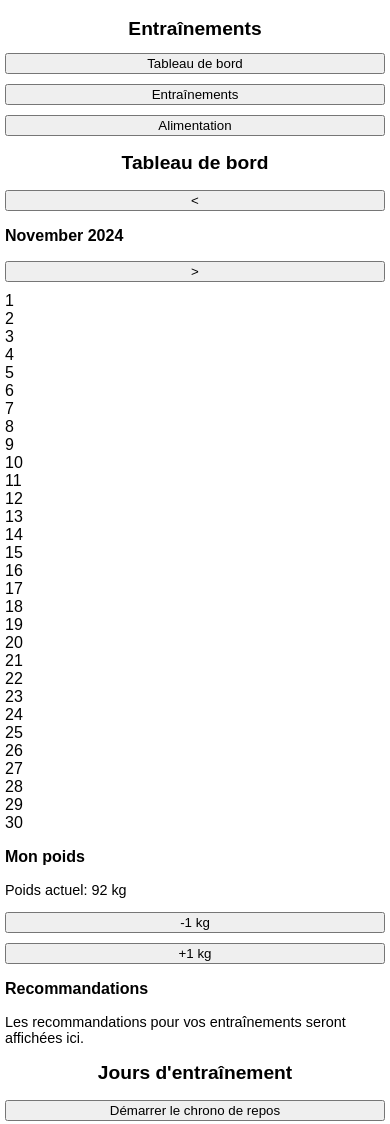
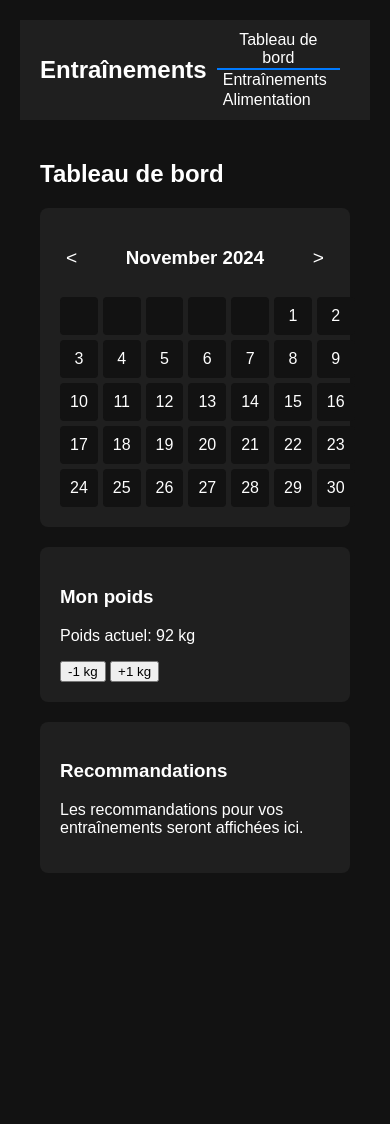
Before and after one commit to docaminem/docaminem, a plain HTML site: page index.html in a window 390 px wide. Shown: the top 1124 px of the page. After the commit the page ends 933 px from the top, so only its background shows below. Drawn offline with Linux system fonts and the light colour scheme.

Commit message:
Update styles.css

```diff
--- a/styles.css
+++ b/styles.css
@@ -1,86 +1,153 @@
 body {
     font-family: Arial, sans-serif;
-    background-color: #f4f4f4;
+    background-color: #121212;
+    color: #ffffff;
     margin: 0;
     padding: 0;
 }
 
 .container {
-    max-width: 800px;
+    max-width: 100%;
     margin: auto;
     padding: 20px;
-    background: #fff;
-    box-shadow: 0 0 10px rgba(0, 0, 0, 0.1);
 }
 
-h1, h2 {
+header {
+    display: flex;
+    justify-content: space-between;
+    align-items: center;
+    padding: 10px 20px;
+    background-color: #1f1f1f;
+}
+
+header h1 {
+    margin: 0;
+    font-size: 1.5em;
+}
+
+nav .nav-button {
+    background: none;
+    border: none;
+    color: #ffffff;
+    font-size: 1em;
+    margin: 0 10px;
+    cursor: pointer;
+}
+
+nav .nav-button.active {
+    border-bottom: 2px solid #007aff;
+}
+
+main {
+    padding: 20px;
+}
+
+.section {
+    display: none;
+}
+
+.section.active {
+    display: block;
+}
+
+.calendar {
+    background-color: #1f1f1f;
+    padding: 20px;
+    border-radius: 8px;
+    margin-bottom: 20px;
+}
+
+.calendar-header {
+    display: flex;
+    justify-content: space-between;
+    align-items: center;
+}
+
+.calendar-header button {
+    background: none;
+    border: none;
+    color: #ffffff;
+    font-size: 1.2em;
+    cursor: pointer;
+}
+
+.calendar-body {
+    display: grid;
+    grid-template-columns: repeat(7, 1fr);
+    gap: 5px;
+    margin-top: 10px;
+}
+
+.calendar-body div {
+    background-color: #121212;
+    padding: 10px;
+    text-align: center;
+    border-radius: 4px;
+}
+
+.recommendations, .weight-tracker {
+    background-color: #1f1f1f;
+    padding: 20px;
+    border-radius: 8px;
+    margin-bottom: 20px;
+}
+
+.weight-controls button {
+    background-color: #007aff;
+    border: none;
+    color: #ffffff;
+    padding: 10px 20px;
+    border-radius: 4px;
+    cursor: pointer;
+    margin: 5px;
+}
+
+.workout-header {
+    text-align: center;
+    margin-bottom: 20px;
+}
+
+.workout-list {
+    background-color: #1f1f1f;
+    padding: 20px;
+    border-radius: 8px;
+}
+
+.add-button {
+    background-color: #007aff;
+    border: none;
+    color: #ffffff;
+    padding: 20px;
+    border-radius: 50%;
+    width: 60px;
+    height: 60px;
+    position: fixed;
+    bottom: 20px;
+    right: 20px;
+    cursor: pointer;
+    box-shadow: 0 0 10px rgba(0, 0, 0, 0.5);
+}
+
+.calorie-chart {
+    background-color: #1f1f1f;
+    padding: 20px;
+    border-radius: 8px;
+    margin-bottom: 20px;
     text-align: center;
 }
 
-.calculator, .workout, .nutrition {
-    margin-bottom: 20px;
+.analysis-buttons {
+    display: flex;
+    justify-content: space-around;
 }
 
-label, input, button {
-    display: block;
-    margin: 10px auto;
-    width: 80%;
+.analysis-button {
+    background-color: #007aff;
+    border: none;
+    color: #ffffff;
+    padding: 15px 30px;
+    border-radius: 4px;
+    cursor: pointer;
+    flex: 1;
+    margin: 5px;
 }
-
-#workoutPlan, #nutritionPlan {
-    margin-top: 10px;
-}
-
-.exercise {
-    display: flex;
-    align-items: center;
-    margin-bottom: 10px;
-}
-
-.exercise input[type="checkbox"] {
-    margin-right: 10px;
-}
-
-@media (max-width: 768px) {
-    .container {
-        padding: 10px;
-    }
-
-    label, input, button {
-        width: 90%;
-    }
-
-    h1, h2 {
-        font-size: 1.5em;
-    }
-
-    h3 {
-        font-size: 1.2em;
-    }
-
-    p, ul {
-        font-size: 1em;
-    }
-}
-
-@media (max-width: 480px) {
-    .container {
-        padding: 5px;
-    }
-
-    label, input, button {
-        width: 100%;
-    }
-
-    h1, h2 {
-        font-size: 1.2em;
-    }
-
-    h3 {
-        font-size: 1em;
-    }
-
-    p, ul {
-        font-size: 0.9em;
-    }
-}
```
